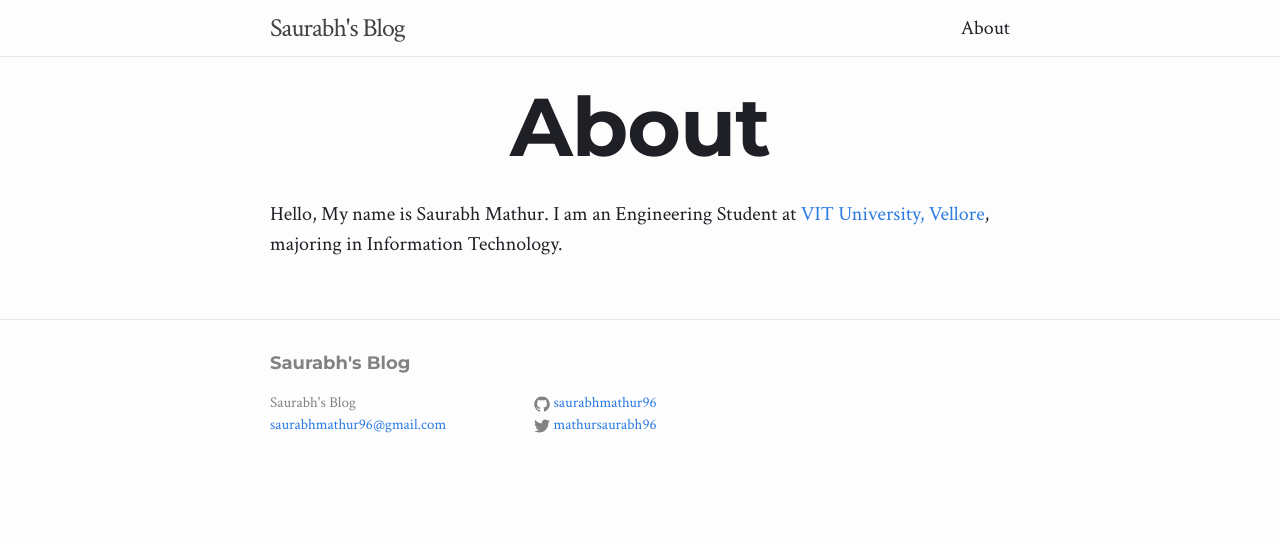
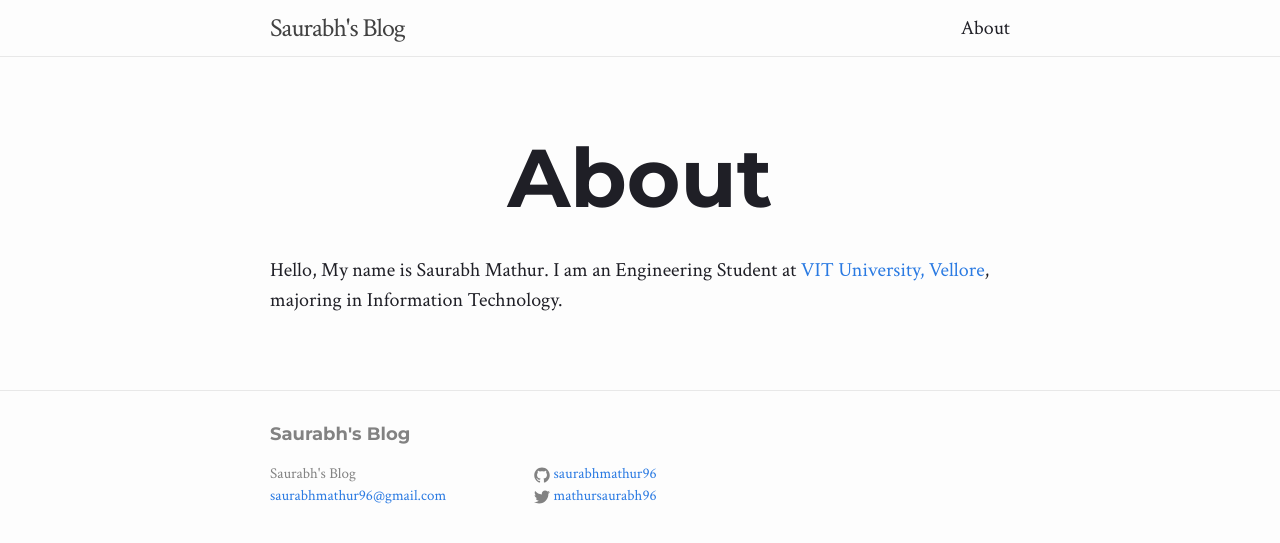
Before and after one commit to saurabhmathur96/blog, a Jekyll site: the page built from about.md, in a window 1280 px wide. Shown: the top 543 px of the page. Built offline with Jekyll 4.4.1, drawn with Linux system fonts in a browser that asks for light colours.

Commit message:
fix about page header

```diff
--- a/_config.yml
+++ b/_config.yml
@@ -4,7 +4,7 @@ email: saurabhmathur96@gmail.com
 description: > # this means to ignore newlines until "baseurl:"
 
 baseurl: "/blog" # the subpath of your site, e.g. /blog/
-url: "http://yourdomain.com" # the base hostname & protocol for your site
+url: "http://saurabhmathur96.github.io/blog" # the base hostname & protocol for your site
 twitter_username: mathursaurabh96
 github_username:  saurabhmathur96
 
--- a/_layouts/page.html
+++ b/_layouts/page.html
@@ -1,14 +1,13 @@
 ---
 layout: default
 ---
-<div class="post">
+<div class="home">
+<article class="page-content">
+  <h1 class="page-heading">{{ page.title }}</h1>
 
-  <header class="post-header">
-    <h1 class="post-title">{{ page.title }}</h1>
-  </header>
 
-  <article class="post-content">
     {{ content }}
-  </article>
+
 
 </div>
+</article>
```
